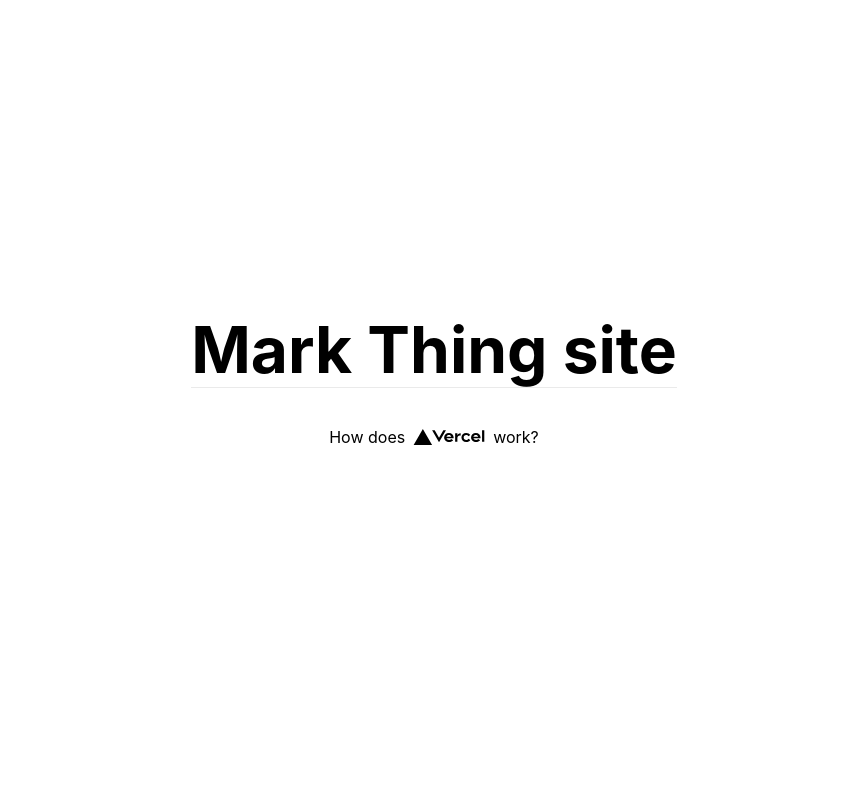
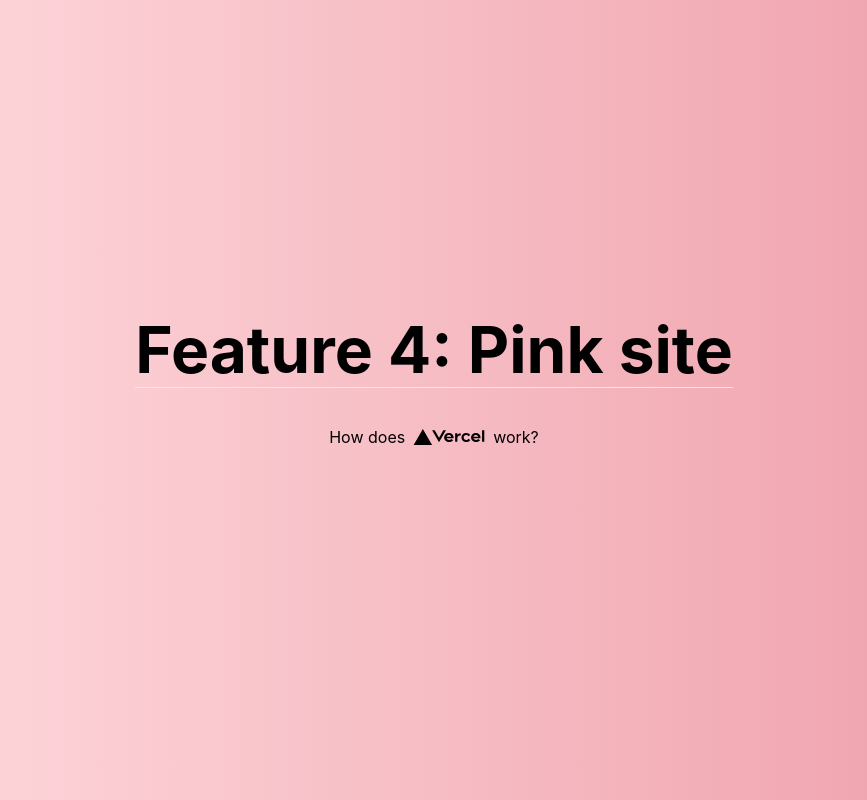
Before and after one commit to 22a/mark-thing-site, a Next.js app: page / in a window 1280 px wide. Shown: the whole page, without its empty margins (206-1073 px from the left). Built offline with nearby package versions, Linux system fonts and the light colour scheme.

Commit message:
implement feature four

```diff
--- a/pages/index.js
+++ b/pages/index.js
@@ -15,7 +15,7 @@ export default function Home() {
       </Head>
 
       <main className={styles.main}>
-        <h1 className={styles.title}>Mark Thing site</h1>
+        <h1 className={styles.title}>Feature 4: Pink site</h1>
         <div className={styles.footer}>
           <span style={{ marginRight: "0.5rem" }}>How does</span>
           <Image
--- a/styles/Home.module.css
+++ b/styles/Home.module.css
@@ -6,6 +6,11 @@
   justify-content: center;
   align-items: center;
   height: 100vh;
+
+  /* https://uigradients.com/#Piglet */
+  background: #ee9ca7;  /* fallback for old browsers */
+  background: -webkit-linear-gradient(to right, #ffdde1, #ee9ca7);  /* Chrome 10-25, Safari 5.1-6 */
+  background: linear-gradient(to right, #ffdde1, #ee9ca7); /* W3C, IE 10+/ Edge, Firefox 16+, Chrome 26+, Opera 12+, Safari 7+ */
 }
 
 .main {
```
